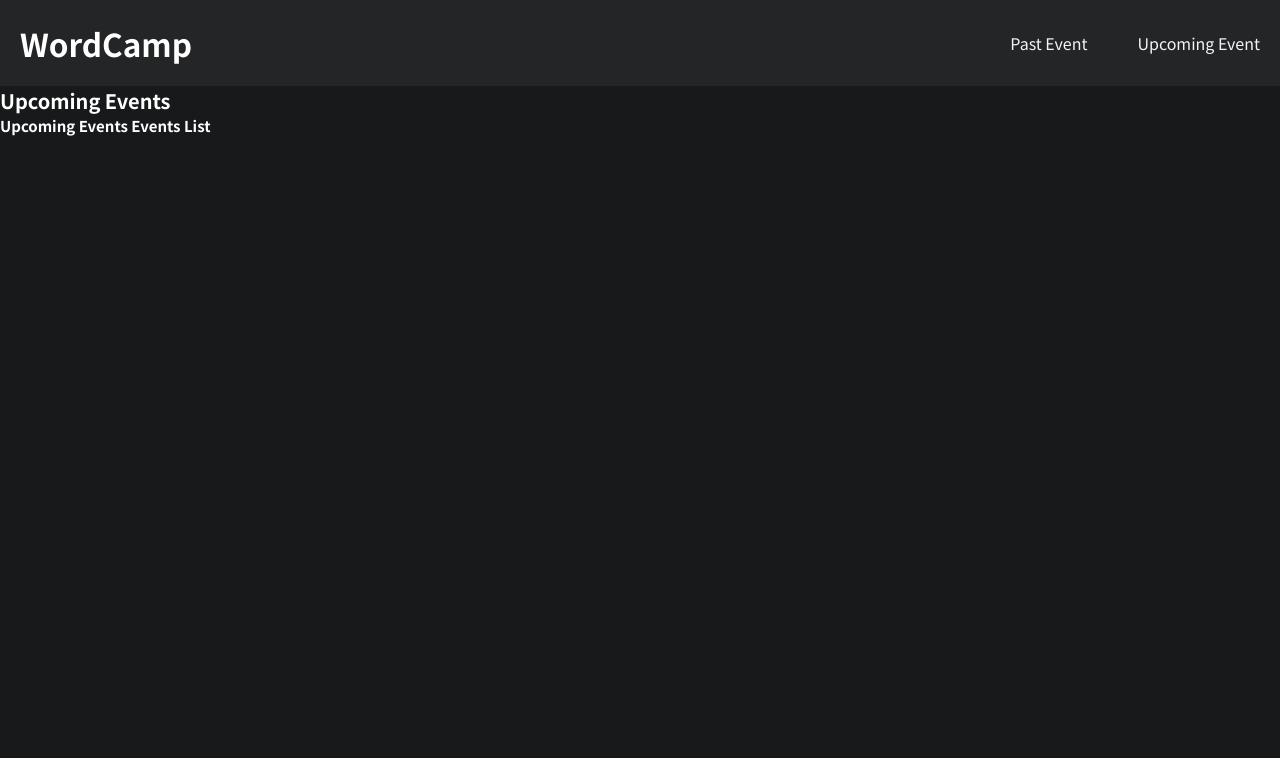
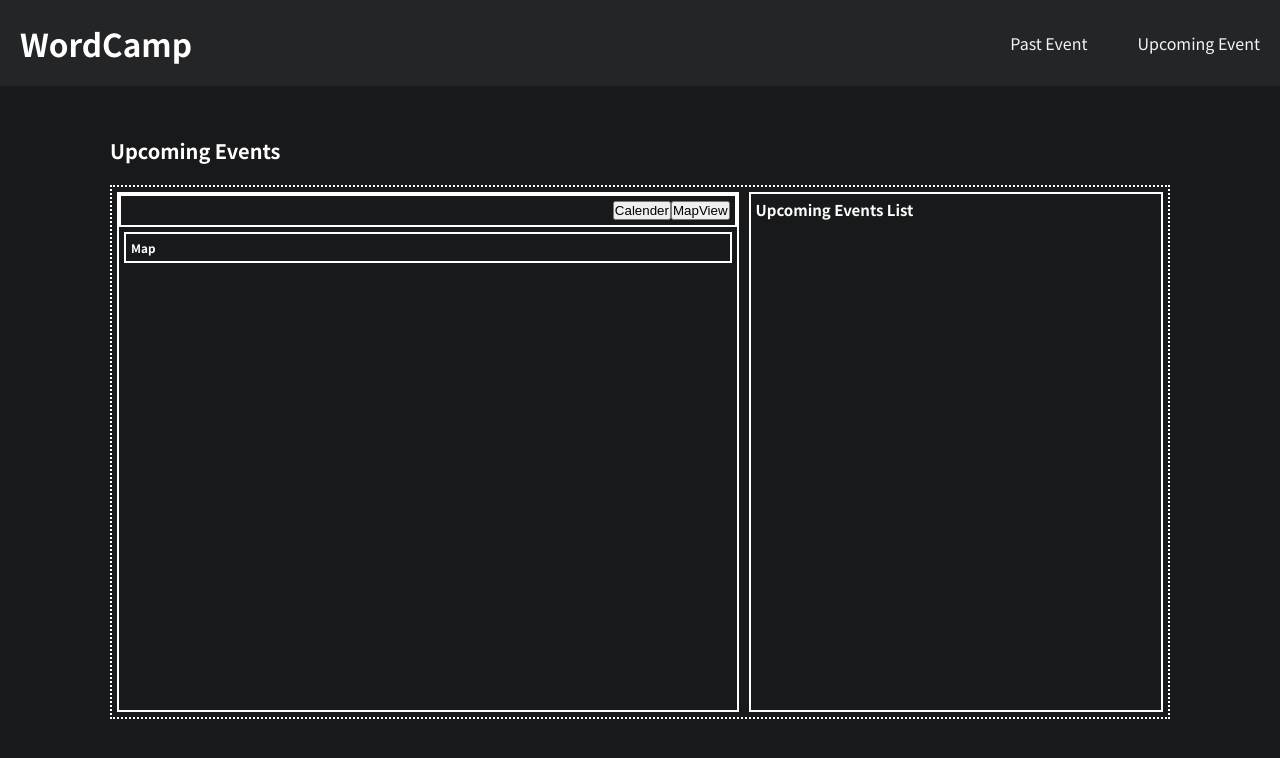
Before and after one commit to krupa2029/Schedular, a React app: page / in a window 1280 px wide. Shown: the top 758 px of the page. Built offline with nearby package versions, Linux system fonts and the light colour scheme.

Commit message:
Style: Event Content Container styling using css

```diff
--- a/src/components/Layouts/EventContentLayout.js
+++ b/src/components/Layouts/EventContentLayout.js
@@ -1,13 +1,30 @@
-import React from 'react'
-import EventsList from './EventsList'
+import React from "react";
+import EventsList from "./EventsList";
+import classes from "../Styles/EventContentLayout.module.css";
 
 // Dynamic Layout for Event-Content
 
 export const EventContentLayout = (props) => {
-    return (
-        <div>
-            <h1>{props.eventType}</h1>
-            <EventsList eventType={props.eventType}/>
+  return (
+    <div className={classes.container}>
+      <div className={classes.title}>
+        <h1>{props.eventType}</h1>
+      </div>
+      <div className={classes.content_container}>
+        <div className={classes.mapcontainer}>
+          <div className={classes.view_control}>
+            <button>Calender</button>
+            <button>MapView</button>
+          </div>
+          <div className={classes.view_content}>
+            <h3>Map</h3>
+          </div>
         </div>
-    )
-}
+
+        <div className={classes.event_list}>
+          <EventsList eventType={props.eventType} />
+        </div>
+      </div>
+    </div>
+  );
+};
--- a/src/components/Layouts/EventsList.js
+++ b/src/components/Layouts/EventsList.js
@@ -5,7 +5,7 @@
 const EventsList=(props)=> {
     return (
         <div>
-            <h2>{props.eventType} Events List</h2>
+            <h2>{props.eventType} List</h2>
         </div>
     )
 }
--- /dev/null
+++ b/src/components/Styles/EventContentLayout.module.css
@@ -0,0 +1,68 @@
+.container {
+  display: flex;
+  flex-direction: column;
+  margin: 5rem 11rem;
+}
+
+.title {
+  font-size: 1rem;
+  margin-bottom: 2rem;
+}
+
+.content_container {
+  display: flex;
+  flex-direction: row;
+  border: 2px dotted;
+  border-color: white;
+  padding: 0.5rem 0.5rem;
+}
+.mapcontainer {
+  border: 2px solid;
+  border-color: white;
+  width: 60%;
+  height: 65vh;
+  margin-right: 1rem;
+}
+
+.event_list {
+  border: 2px solid;
+  border-color: white;
+  width: 40%;
+  height: 65vh;
+  padding: 0.5rem;
+}
+.view_control{
+    display: flex;
+    flex-direction: row;
+    justify-content: right;
+    border: 2px solid;
+    border-color: white;
+    padding: 0.5rem;
+}
+.view_content{
+    border: 2px solid;
+    border-color: white;
+    padding: 0.5rem;
+    margin: 0.5rem;
+}
+
+@media only screen and (max-width: 1024px) {
+  .container {
+    margin: 2rem 2rem;
+  }
+  .content_container {
+    flex-direction: column;
+  }
+  .mapcontainer {
+    width: 100%;
+    height: 40vh;
+    margin-bottom: 1rem;
+  }
+
+  .event_list {
+    width: 100%;
+    height: 40vh;
+  }
+
+
+}
```
